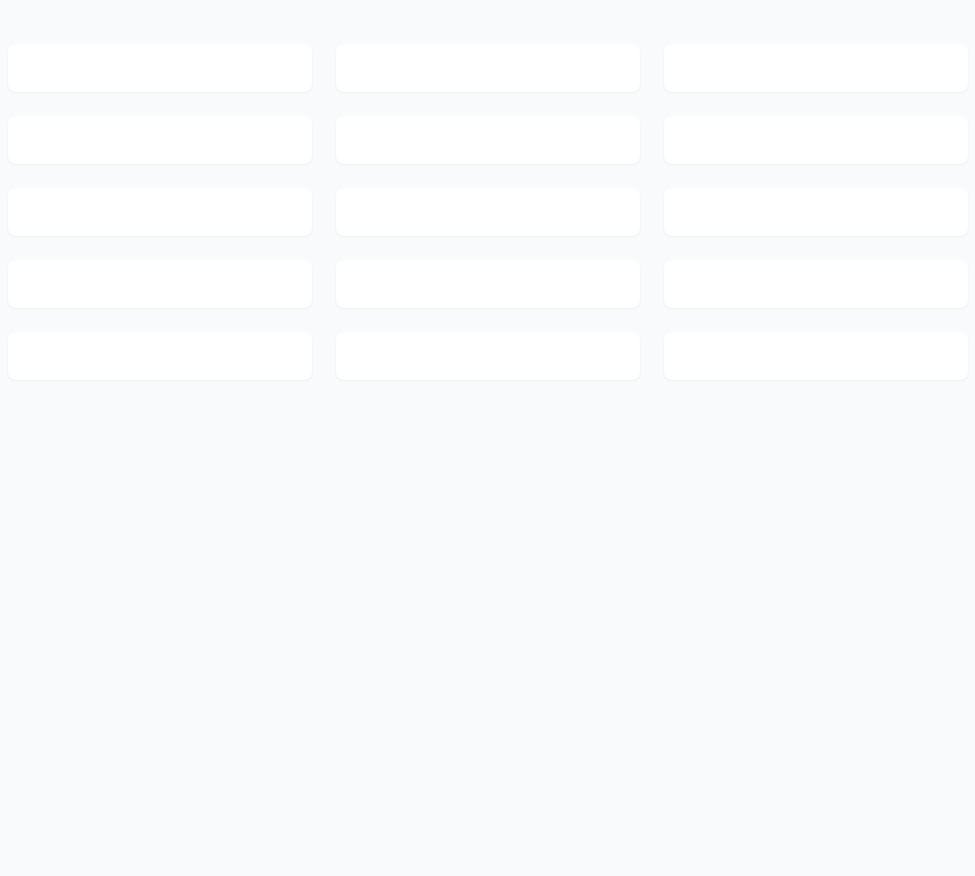
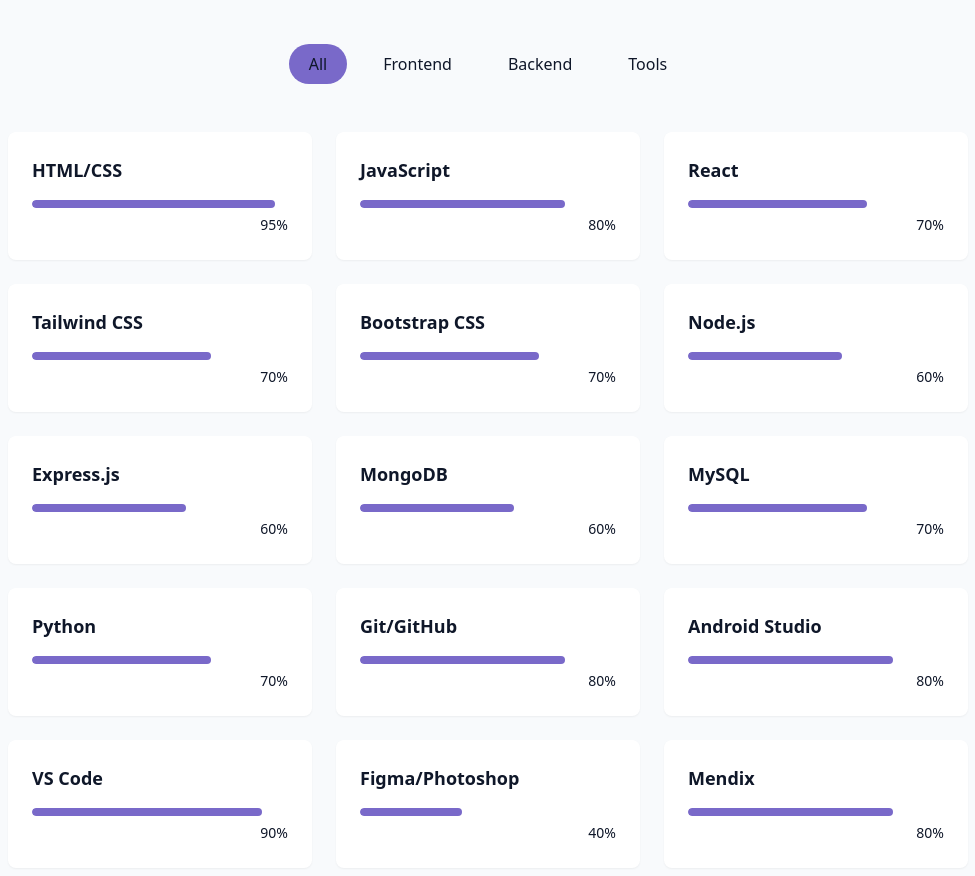
Before and after one commit to Jorgelopez5252/Portfolio2025, a React (Vite) app: page / in a window 1280 px wide. Shown: the part 1694-2570 px from the top of the page, without its empty margins (152-1127 px from the left). Before the commit the page ends 2170 px from the top, so only its background shows below. Built offline with nearby package versions, Linux system fonts and the light colour scheme.

Commit message:
finished skills section

```diff
--- a/src/components/SkillsSection.jsx
+++ b/src/components/SkillsSection.jsx
@@ -1,39 +1,81 @@
+import { useEffect, useState } from "react";
+import { cn } from "../lib/utils";
 const skills = [
   //FE
-  { name: "HTML/CSS", level: "95", category: "Frontend" },
-  { name: "JavaScript", level: "80", category: "Frontend" },
-  { name: "React", level: "70", category: "Frontend" },
-  { name: "Tailwind CSS", level: "70", category: "Frontend" },
-  { name: "Bootstrap CSS", level: "70", category: "Frontend" },
+  { name: "HTML/CSS", level: "95", category: "frontend" },
+  { name: "JavaScript", level: "80", category: "frontend" },
+  { name: "React", level: "70", category: "frontend" },
+  { name: "Tailwind CSS", level: "70", category: "frontend" },
+  { name: "Bootstrap CSS", level: "70", category: "frontend" },
 
   //BE
-  { name: "Node.js", level: "60", category: "Backend" },
-  { name: "Express.js", level: "60", category: "Backend" },
-  { name: "MongoDB", level: "60", category: "Backend" },
-  { name: "MySQL", level: "70", category: "Backend" },
-  { name: "Python", level: "70", category: "Backend" },
-
-
+  { name: "Node.js", level: "60", category: "backend" },
+  { name: "Express.js", level: "60", category: "backend" },
+  { name: "MongoDB", level: "60", category: "backend" },
+  { name: "MySQL", level: "70", category: "backend" },
+  { name: "Python", level: "70", category: "backend" },
 
   //Tools
-  { name: "Git/GitHub", level: "80", category: "Tools" },
-  { name: "Android Studio", level: "80", category: "Tools" },
-  { name: "VS Code", level: "90", category: "Tools" },
-  { name: "Figma/Photoshop", level: "40", category: "Tools" },
-  { name: "Mendix", level: "80", category: "Tools" },
+  { name: "Git/GitHub", level: "80", category: "tools" },
+  { name: "Android Studio", level: "80", category: "tools" },
+  { name: "VS Code", level: "90", category: "tools" },
+  { name: "Figma/Photoshop", level: "40", category: "tools" },
+  { name: "Mendix", level: "80", category: "tools" },
 ];
 
+const categories = ["all", "frontend", "backend", "tools"];
+
 export const SkillsSection = () => {
+  const [activeCategory, setActiveCategory] = useState("all");
+
+  const filteredSkills = skills.filter(
+    (skill) => activeCategory === "all" || skill.category === activeCategory,
+  );
+
   return (
     <section id="skills" className="py-24 px-4 relative bg-secondary/30">
       <div className="container mx-auto max-w-5xl">
         <h2 className="text-3xl md:text-4xl font-bold mb-12 text-center">
           My <span className="text-primary"> Skills</span>
         </h2>
+
+        <div className="flex flex-wrap justify-center gap-4 mb-12">
+          {categories.map((category, key) => (
+            <button
+              key={key}
+              onClick={() => setActiveCategory(category)}
+              className={cn(
+                "px-5 py-2 rounded-full transition-colors duration-300 capitalize cursor-pointer",
+                activeCategory === category
+                  ? "bg-primary text-primary-foreground"
+                  : "bg-secondary/70 text-foreground hover:bd-secondary",
+              )}
+            >
+              {category}
+            </button>
+          ))}
+        </div>
+
         <div className="grid grid-cols-1 sm:grid-cols-2 lg:grid-cols-3 gap-6">
-          {skills.map((skill, key) => (
-            <div key={key} className="bg-card p-6 rounded-lg shadow-xs card-hover">
-
+          {filteredSkills.map((skill, key) => (
+            <div
+              key={key}
+              className="bg-card p-6 rounded-lg shadow-xs card-hover"
+            >
+              <div className="text-left mb-4">
+                <h3 className="text-lg font-semibold">{skill.name}</h3>
+              </div>
+              <div className="w-full bg-secondary/50 h2 rounded-full overflow-hidden">
+                <div
+                  className="bg-primary h-2 rounded-full origin-left animate-[grow_1.5_ease-out"
+                  style={{ width: skill.level + "%" }}
+                />
+              </div>
+              <div className="text-right mt-1">
+                <span className="text-sm text-muted-foreground">
+                  {skill.level}%
+                </span>
+              </div>
             </div>
           ))}
         </div>
--- a/src/index.css
+++ b/src/index.css
@@ -20,7 +20,6 @@
   --animate-meteor: meteor 5s ease-in-out infinite;
 
   @keyframes float {
-
     0%,
     100% {
       transform: translateY(0);
@@ -32,7 +31,6 @@
   }
 
   @keyframes pulse-subtle {
-
     0%,
     100% {
       opacity: 1;
@@ -73,7 +71,6 @@
 }
 
 @layer base {
-
   /* light theme */
   :root {
     --background: 210 40% 98%;
@@ -87,8 +84,6 @@
     --border: 214 32% 91%;
   }
 
-
-
   /* dark theme */
   .dark {
     --background: 222 47% 4%;
@@ -96,21 +91,23 @@
 
     --card: 222 47% 8%;
 
-    --primary: 250 65% 65%;
+    --primary: 250 85% 65%;
     --primary-forground: 213 31% 91%;
 
     --border: 217 33% 20%;
   }
 
-  *  {
+  * {
     @apply border-border;
   }
-   html {
+  html {
     @apply scroll-smooth;
   }
   body {
     @apply bg-background text-foreground transition-colors duration-300;
-    font-feature-settings: "rlig" 1, "calt" 1;
+    font-feature-settings:
+      "rlig" 1,
+      "calt" 1;
   }
 }
 
@@ -139,7 +136,6 @@
   }
 }
 
-
 @utility text-glow {
   @apply relative;
   text-shadow: 0 0 10px rgba(167, 139, 250, 0.5);
@@ -159,7 +155,6 @@
 @utility cosmic-button {
   @apply px-6 py-2 rounded-full bg-primary text-primary-foreground font-medium transition-all duration-300 hover:shadow-[0_0_10px_rgba(139,92,246,0.5)]
   hover:scale-105 active:scale-95;
-
 }
 
 @utility star {
@@ -173,8 +168,8 @@
 }
 
 #root {
-  max-width:100%;
-  margin:0 auto;
+  max-width: 100%;
+  margin: 0 auto;
   padding: 0;
   text-align: center;
 }
```
